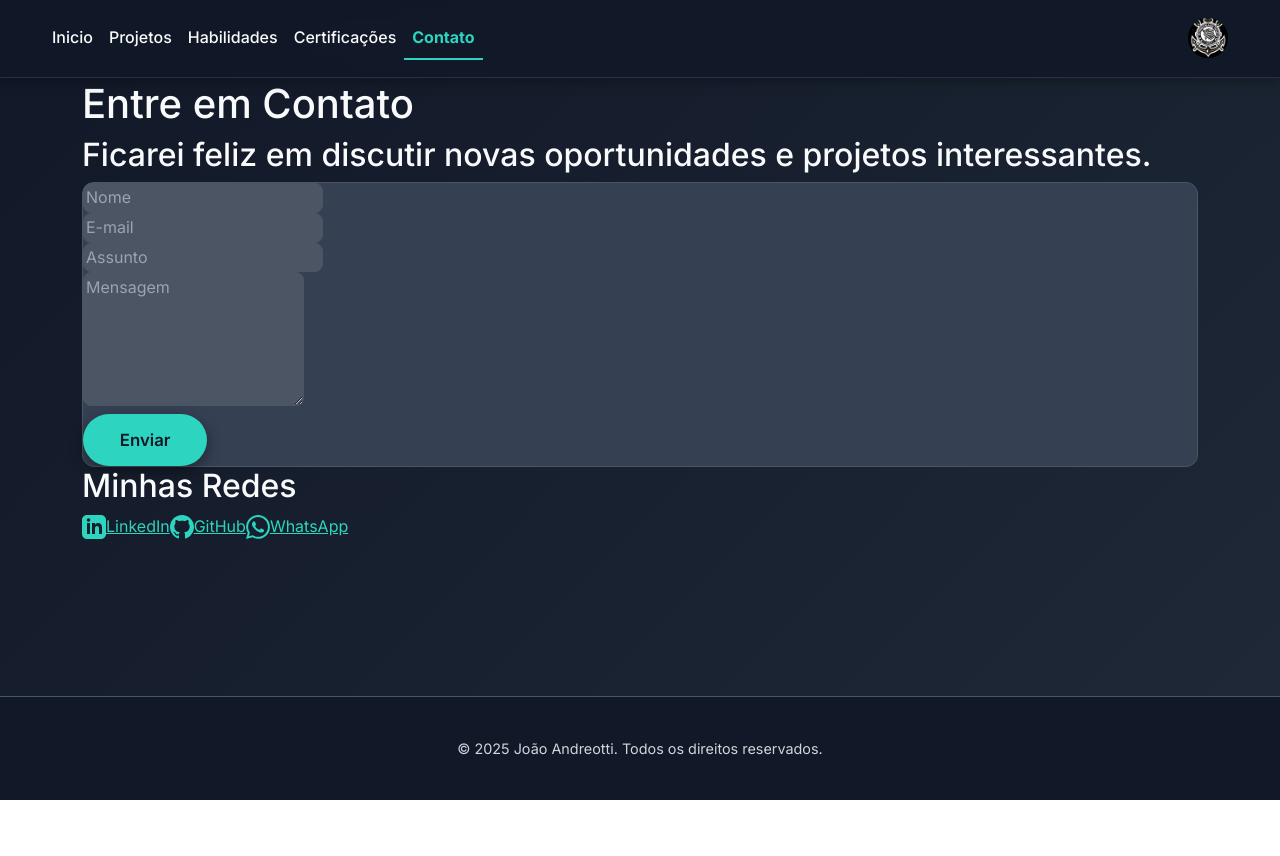
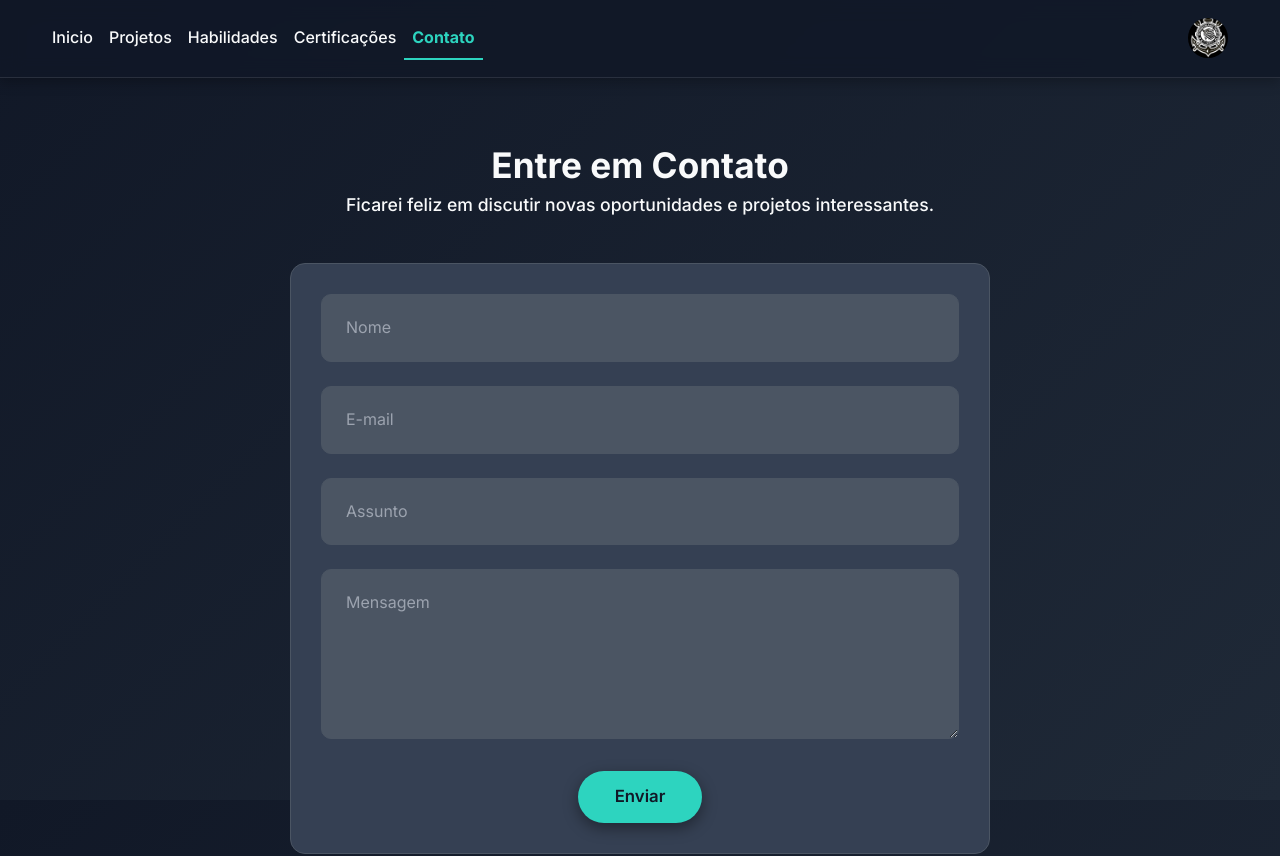
Before and after one commit to JoaoAndreotti90/meu-portfolio, a React (Vite) app: page /contato in a window 1280 px wide. Shown: the top 856 px of the page. Before the commit the page ends 800 px from the top, so only its background shows below. Built offline with nearby package versions, Linux system fonts and the light colour scheme.

Commit message:
Atualizando informações de contato

```diff
--- a/src/components/Pages/Contact/Contact.css
+++ b/src/components/Pages/Contact/Contact.css
@@ -1,160 +1,103 @@
-.certification-container {
+.contact-container {
   padding-top: 4rem;
   padding-bottom: 8rem;
   padding-left: 1rem;
   padding-right: 1rem;
+  text-align: center;
 }
 
-.certification-title {
-  text-align: center;
+.contact-main-title {
   font-size: 2.2rem;
   font-weight: 700;
+  margin-bottom: 0.5rem;
+}
+
+.contact-subtitle {
+  font-size: 1.1rem;
   margin-bottom: 3rem;
 }
 
-.certificates-grid {
-  display: flex;
-  flex-wrap: wrap;
-  justify-content: center;
-  gap: 2.5rem;
-  max-width: 1000px;
+.contact-form {
+  max-width: 700px;
   margin: 0 auto;
+  padding: 30px;
+  border-radius: 15px;
 }
 
-.certificate-card {
-  border-radius: 15px;
-  overflow: hidden;
-  cursor: pointer;
-  transition: box-shadow 0.3s ease, transform 0.3s ease;
-  flex-basis: calc(50% - 1.25rem);
-  min-width: 280px;
-  flex-grow: 0;
-  height: 280px;
+.form-group {
+  margin-bottom: 1.5rem;
+  text-align: left;
+}
+
+.contact-form input[type="text"],
+.contact-form input[type="email"],
+.contact-form textarea {
+  width: 100%;
+  padding: 1.25rem 1.5rem;
+  font-size: 1rem;
+  border-radius: 10px;
+  transition: all 0.3s ease;
+}
+
+.contact-form textarea {
+  resize: vertical;
+}
+
+.contact-form input:focus,
+.contact-form textarea:focus {
+  outline: none;
+}
+
+.form-feedback {
+  text-align: center;
+  padding: 1rem;
+  margin-top: 10px;
+  margin-bottom: 20px;
+  font-weight: 600;
+  font-size: 1rem;
+  border-radius: 8px;
   border: 1px solid transparent;
 }
 
-.certificate-card:hover {
-  transform: translateY(-5px);
+.social-links-section {
+  margin-top: 4rem;
 }
 
-.card-content-wrapper {
-  padding: 1.5rem 1.5rem 0.5rem 1.5rem;
-  text-align: center;
+.social-links-title {
+  font-size: 1.4rem;
+  font-weight: 600;
+  margin-bottom: 1.5rem;
 }
 
-.certificate-image {
-  width: 100%;
-  max-height: 200px;
-  object-fit: contain;
-  border-radius: 8px;
-  border-bottom: 1px solid var(--cor-borda-suave, #DCE3EB);
-  padding-bottom: 1rem;
-  margin-bottom: 0.5rem;
+.social-links-list {
+  display: flex;
+  justify-content: center;
+  gap: 2rem;
 }
 
-.certificate-title {
-  font-size: 1.1rem;
-  font-weight: 600;
-  margin: 0;
-  margin-top: 0.5rem;
+.social-link {
+  display: flex;
+  align-items: center;
+  text-decoration: none;
+  font-size: 1rem;
+  transition: color 0.3s ease;
 }
 
-.certificate-description {
-  padding: 0 1.5rem;
-  opacity: 0;
-  transform: scaleY(0);
-  transform-origin: top;
-  height: 0;
-  overflow: hidden;
-  visibility: hidden;
-  transition: transform 0.4s ease-out,
-    opacity 0.3s ease-out,
-    visibility 0s linear 0.4s,
-    height 0.4s ease-out;
-}
-
-.certificate-description p {
-  font-size: 0.95rem;
-  line-height: 1.6;
-  margin: 0;
-  padding-top: 1.5rem;
-  padding-bottom: 1.5rem;
-}
-
-.certificate-card.expanded {
-  min-height: 200px;
-  height: auto;
-}
-
-.certificate-card.expanded .certificate-description {
-  opacity: 1;
-  transform: scaleY(1);
-  visibility: visible;
-  height: auto;
-  transition: transform 0.4s ease-out,
-    opacity 0.3s ease-out 0.1s,
-    visibility 0s linear 0s,
-    height 0.4s ease-out;
-}
-
-@media (min-width: 768px) {
-  .certification-container {
-    padding-bottom: 4rem;
-  }
-}
-
-.image-modal-overlay {
-  position: fixed;
-  top: 0;
-  left: 0;
-  width: 100vw;
-  height: 100vh;
-  display: flex;
-  justify-content: center;
-  align-items: center;
-  z-index: 1000;
-}
-
-.image-modal-content {
-  position: relative;
-  padding: 20px;
-  border-radius: 10px;
-  max-width: 90%;
-  max-height: 90%;
-  display: flex;
-  justify-content: center;
-  align-items: center;
-}
-
-.image-modal-img {
-  max-width: 100%;
-  max-height: 100%;
-  object-fit: contain;
-}
-
-.image-modal-close-button {
-  position: absolute;
-  top: 10px;
-  right: 10px;
-  background: none;
-  border: none;
-  font-size: 2rem;
-  cursor: pointer;
-  padding: 5px 10px;
-  border-radius: 50%;
-  transition: background-color 0.2s;
+.social-link svg {
+  width: 28px;
+  height: 28px;
+  margin-right: 0.5rem;
+  transition: fill 0.3s ease;
 }
 
 @media (max-width: 600px) {
-  .image-modal-content {
-    padding: 10px;
-    max-width: 95%;
-    max-height: 95%;
+  .contact-form {
+    padding: 20px 15px;
   }
 
-  .image-modal-close-button {
-    font-size: 1.5rem;
-    top: 5px;
-    right: 5px;
+  .contact-form input[type="text"],
+  .contact-form input[type="email"],
+  .contact-form textarea {
+    padding: 0.75rem 1rem;
   }
 }
```
